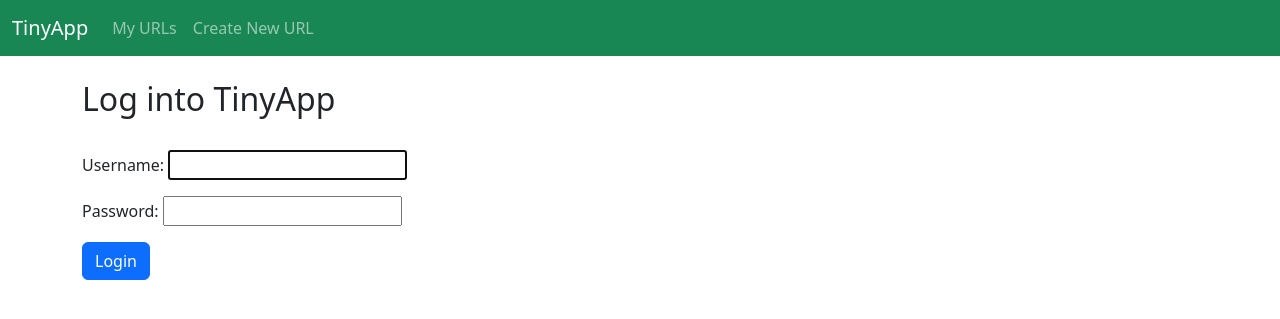
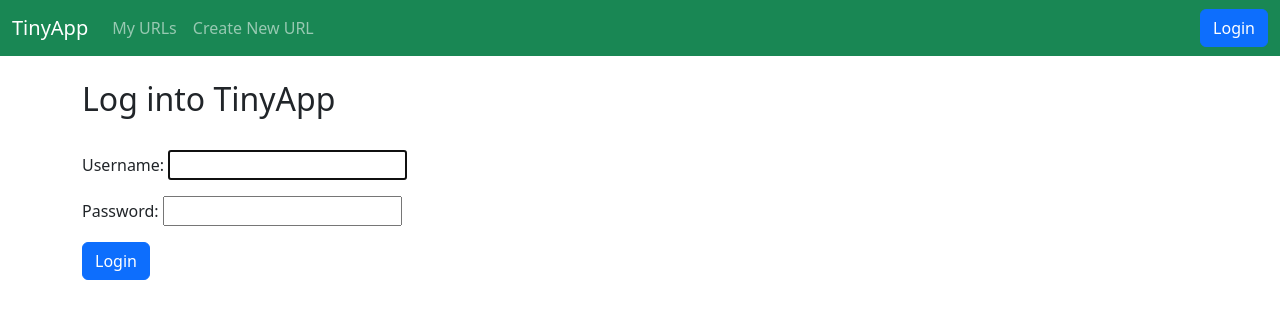
Before and after one commit to tan629/url_shortener, a Django app: page /login/ in a window 1280 px wide. Shown: the top 319 px of the page. Run offline with Django 4.2, Linux system fonts and the light colour scheme; some libraries are stand-ins or nearby versions.

Commit message:
-Added logout and login buttons to the navaigation bar based on cookie based user authentication

```diff
--- a/templates/base.html
+++ b/templates/base.html
@@ -36,6 +36,11 @@
             </div>
             {% if username %}
               <div class="navbar-brand">Welcome {{username}}!</div>
+              <form method="get" action="/login/">{% csrf_token %}
+                <div><button class="btn btn-primary" type="submit">Log out</button></div>
+              </form>
+            {%else%}
+              <div><button class="btn btn-primary" type="submit">Login</button></div>
             {% endif %}
         </div>
       </nav>
```
